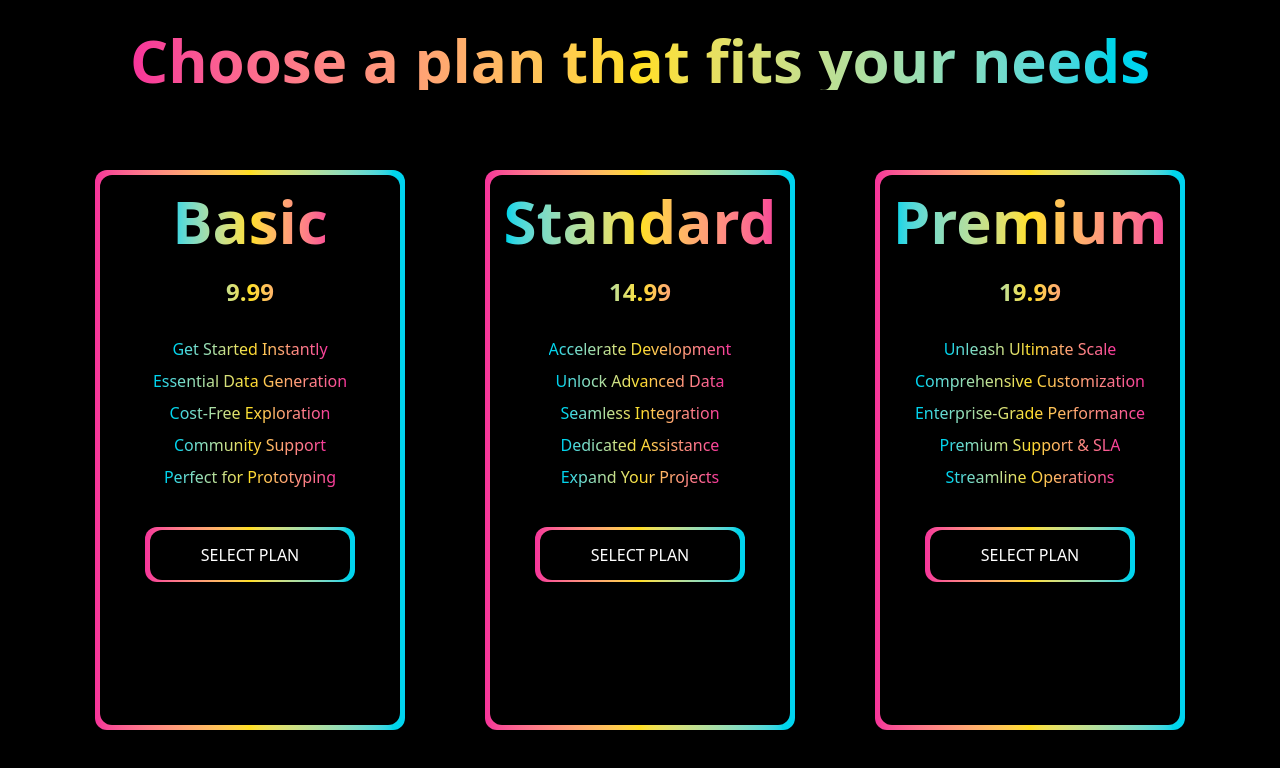
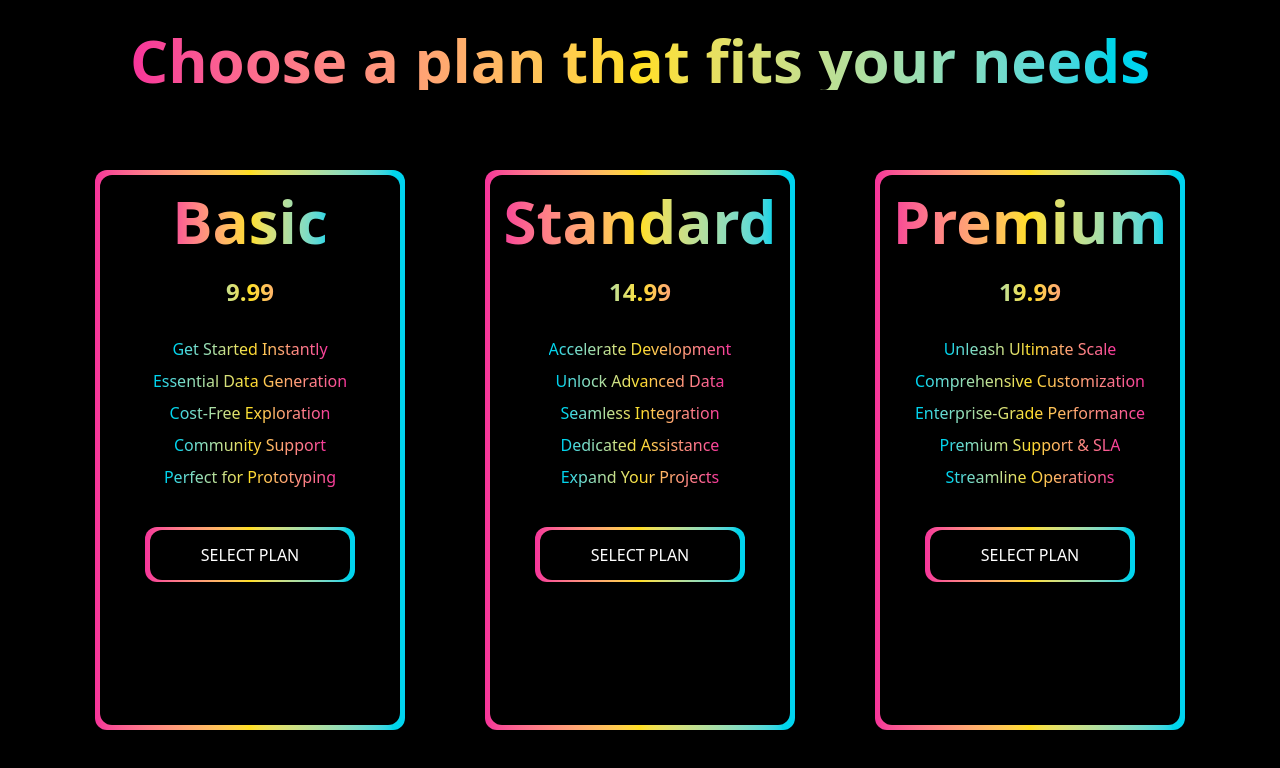
Before and after one commit to theNinethOne/sudoapi, a React (Vite) app in the folder client0.1/: page /pricingPage in a window 1280 px wide. Shown: the top 768 px of the page. Built offline with nearby package versions, Linux system fonts and the light colour scheme.

Commit message:
pricing some more changes

```diff
--- a/client0.1/src/components/pricingPage.tsx
+++ b/client0.1/src/components/pricingPage.tsx
@@ -61,20 +61,20 @@ function Plan({
     <>
       <div className="flex items-center justify-center h-[560px] w-[310px] m-10 rounded-xl bg-gradient-to-r from-pink-500 via-yellow-300 to-cyan-400 hover:scale-110 hover:shadow-xl transition duration-300 ease-in-out">
         <div className="group bg-black h-[550px] w-[300px] flex flex-col items-center rounded-xl hover:bg-gradient-to-r hover:from-pink-500 hover:via-yellow-300 hover:to-cyan-400 transition">
-          <div className="p-2 m-2 font-bold text-6xl text-center text-transparent bg-clip-text bg-gradient-to-l from-pink-500 via-yellow-300 to-cyan-400 group-hover:text-black transition">
+          <div className="p-2 m-2 font-bold text-6xl text-center text-transparent bg-clip-text bg-gradient-to-r from-pink-500 via-yellow-300 to-cyan-400 group-hover:text-black group-hover:scale-120 transition duration-300 ease-in-out">
             {planName}
           </div>
-          <div className="flex items-center justify-center font-bold text-2xl text-transparent bg-clip-text bg-gradient-to-l from-pink-500 via-yellow-300 to-cyan-400 group-hover:text-black transition text-center h-[50px] w-[150px]">
+          <div className="flex items-center justify-center font-bold text-2xl text-transparent bg-clip-text bg-gradient-to-l from-pink-500 via-yellow-300 to-cyan-400 group-hover:text-black hover:scale-120 transition duration-300 ease-in-out text-center h-[50px] w-[150px]">
             {price}
           </div>
           <div className="h-[150px] w-[300px] flex flex-col items-center m-5 space-y-2">
             {description.map((i) => (
-              <div className="text-center text-transparent bg-clip-text bg-gradient-to-l from-pink-500 via-yellow-300 to-cyan-400 group-hover:text-black transition">
+              <div className="text-center text-transparent bg-clip-text bg-gradient-to-l from-pink-500 via-yellow-300 to-cyan-400 group-hover:text-black hover:scale-110 hover:shadow-xl transition duration-300 ease-in-out">
                 {i}
               </div>
             ))}
           </div>
-          <div className="flex items-center justify-center m-5 h-[55px] w-[210px] rounded-xl bg-gradient-to-r from-pink-500 via-yellow-300 to-cyan-400 hover:scale-110 hover:shadow-xl transition duration-300 ease-in-out">
+          <div className="flex items-center justify-center m-5 h-[55px] w-[210px] rounded-xl bg-gradient-to-r from-pink-500 via-yellow-300 to-cyan-400 group-hover:scale-110 hover:scale-130 hover:shadow-xl transition duration-300 ease-in-out">
             <button className="bg-black h-[50px] w-[200px] flex flex-col items-center justify-center rounded-xl text-white">
               SELECT PLAN
             </button>
```
